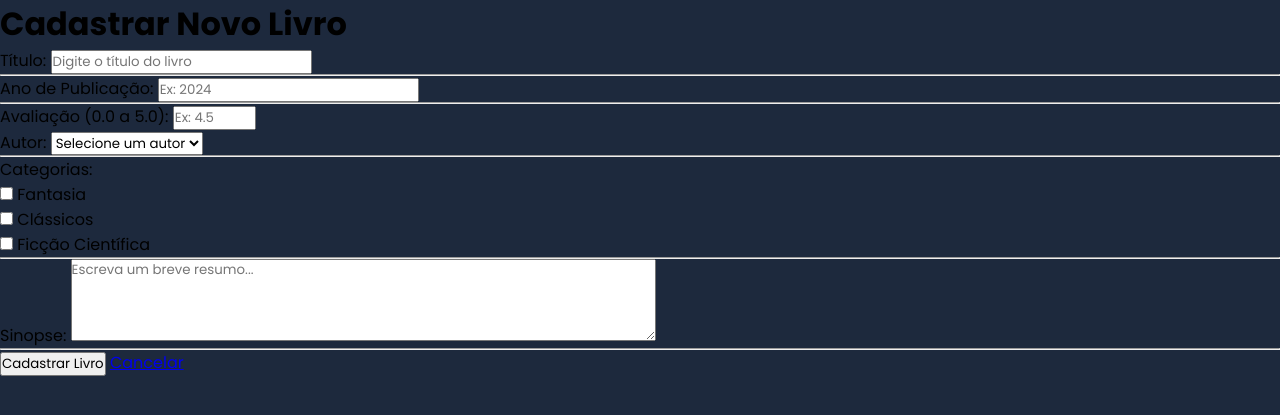
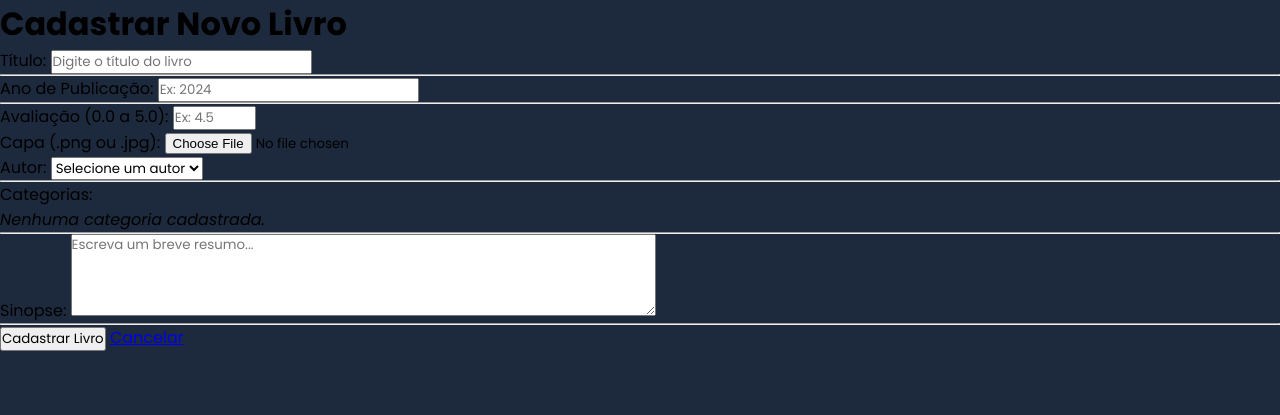
Before and after one commit to arthurm-barros/BooksHub, a Flask app: page /criar in a window 1280 px wide. Shown: the part 96-511 px from the top of the page. Run offline with Flask 3, Linux system fonts and the light colour scheme; parts of the project's set-up code (start-up, migrations or seed data) failed here and were passed over; some web fonts are replaced.

Commit message:
feat:  adiciona capa para livros.

```diff
--- a/core/app.py
+++ b/core/app.py
@@ -1,3 +1,4 @@
+import os
 from flask import Flask, render_template
 from .database import db
 from . import blueprints
@@ -5,15 +6,17 @@ from .seed import popular
 app = Flask(__name__)
 
 app.config['SQLALCHEMY_DATABASE_URI'] = 'sqlite:///database.db'
+app.config['UPLOAD_FOLDER'] = os.path.join('static', 'images')
+app.config['CONTENT_MAX_LENGTH'] = 5 * 1024 * 1024
 
 db.init_app(app)
 blueprints.init_app(app)
-with app.app_context():
-    popular()
 
 @app.route('/')
 def index():
     return render_template('index.html')
 
 if __name__ == '__main__':
+    with app.app_context():
+        popular()
     app.run(debug=True)
--- a/core/blueprints/categorias/routes.py
+++ b/core/blueprints/categorias/routes.py
@@ -1,5 +1,5 @@
 from flask import render_template, url_for, request, redirect
-from core.database import db, Livro, Autor, Categoria
+from ...database import db, Livro, Autor, Categoria
 
 from . import cat_bp
 
--- a/core/blueprints/livros/routes.py
+++ b/core/blueprints/livros/routes.py
@@ -1,5 +1,6 @@
 from flask import render_template, url_for, request, redirect
-from core.database import db, Livro, Autor, Categoria
+from werkzeug.utils import secure_filename
+from ...database import db, Livro, Autor, Categoria
 
 from . import livro_bp
 
@@ -49,11 +50,17 @@ def criar():
         ano = int(request.form.get('ano'))
         avaliacao = float(request.form.get('avaliacao'))
         sinopse = request.form.get('sinopse')
+        capa = request.files.get('capa')
         autor_id = int(request.form.get('autor_id'))
+
+        if capa:
+            nome = titulo.replace(' ', '_')
+            extensao = secure_filename(capa.filename).split('.')[-1]
+            capa.save(f'{nome}.{extensao}')
 
         if titulo and ano and avaliacao and sinopse and autor_id:
 
-            novo = Livro(titulo=titulo, ano=ano, avaliacao=avaliacao, sinopse=sinopse, autor_id=autor_id)
+            novo = Livro(titulo=titulo, ano=ano, avaliacao=avaliacao, sinopse=sinopse, autor_id=autor_id, capa=capa)
             categorias_id = request.form.getlist('categorias')
 
             if categorias_id:
--- a/core/blueprints/livros/templates/li_criar.html
+++ b/core/blueprints/livros/templates/li_criar.html
@@ -24,7 +24,10 @@
         <input type="number" id="avaliacao" name="avaliacao" step="0.1" min="0" max="5" placeholder="Ex: 4.5" required>
     </div>
 
-
+    <div>
+        <label for="capa">Capa (.png ou .jpg):</label>
+        <input type="file" id="capa" name="capa" accept="image/png image/jpg">
+    </div>
 
     <div>
         <label for="autor_id">Autor:</label>
--- a/core/database.py
+++ b/core/database.py
@@ -28,6 +28,7 @@ class Livro(db.Model):
     ano: Mapped[int] = mapped_column()
     sinopse: Mapped[str] = mapped_column(sqla.Text())
     avaliacao: Mapped[float] = mapped_column()
+    capa: Mapped[str] = mapped_column(sqla.String(256), unique=True)
 
     autor_id: Mapped[int] = mapped_column(sqla.ForeignKey('autores.id'))
     autor: Mapped['Autor'] = relationship(back_populates='livros')
--- a/core/seed.py
+++ b/core/seed.py
@@ -1,4 +1,4 @@
-from core.database import db, Autor, Livro, Categoria
+from .database import db, Autor, Livro, Categoria
 
 def popular():
     db.create_all()
```
